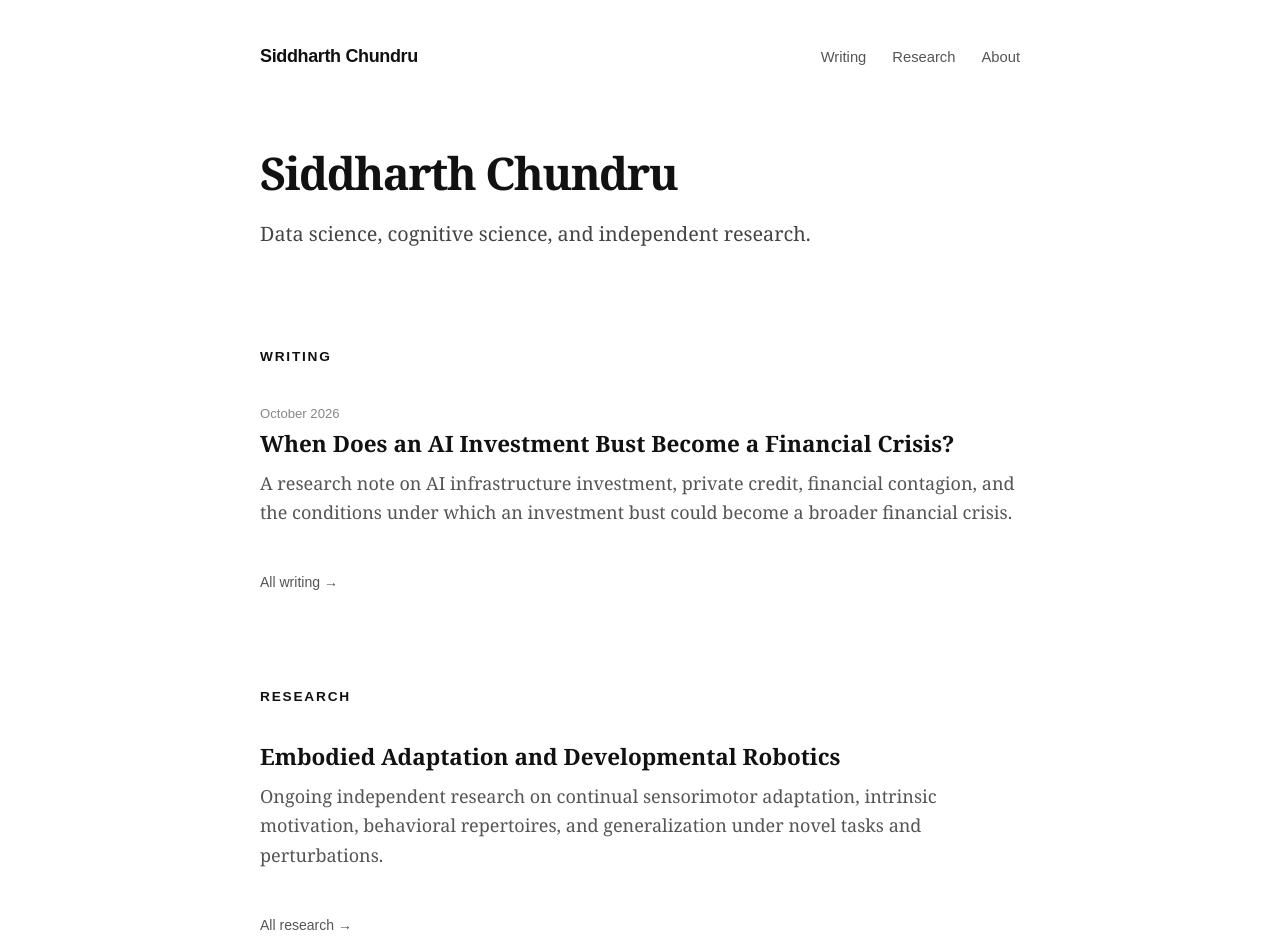
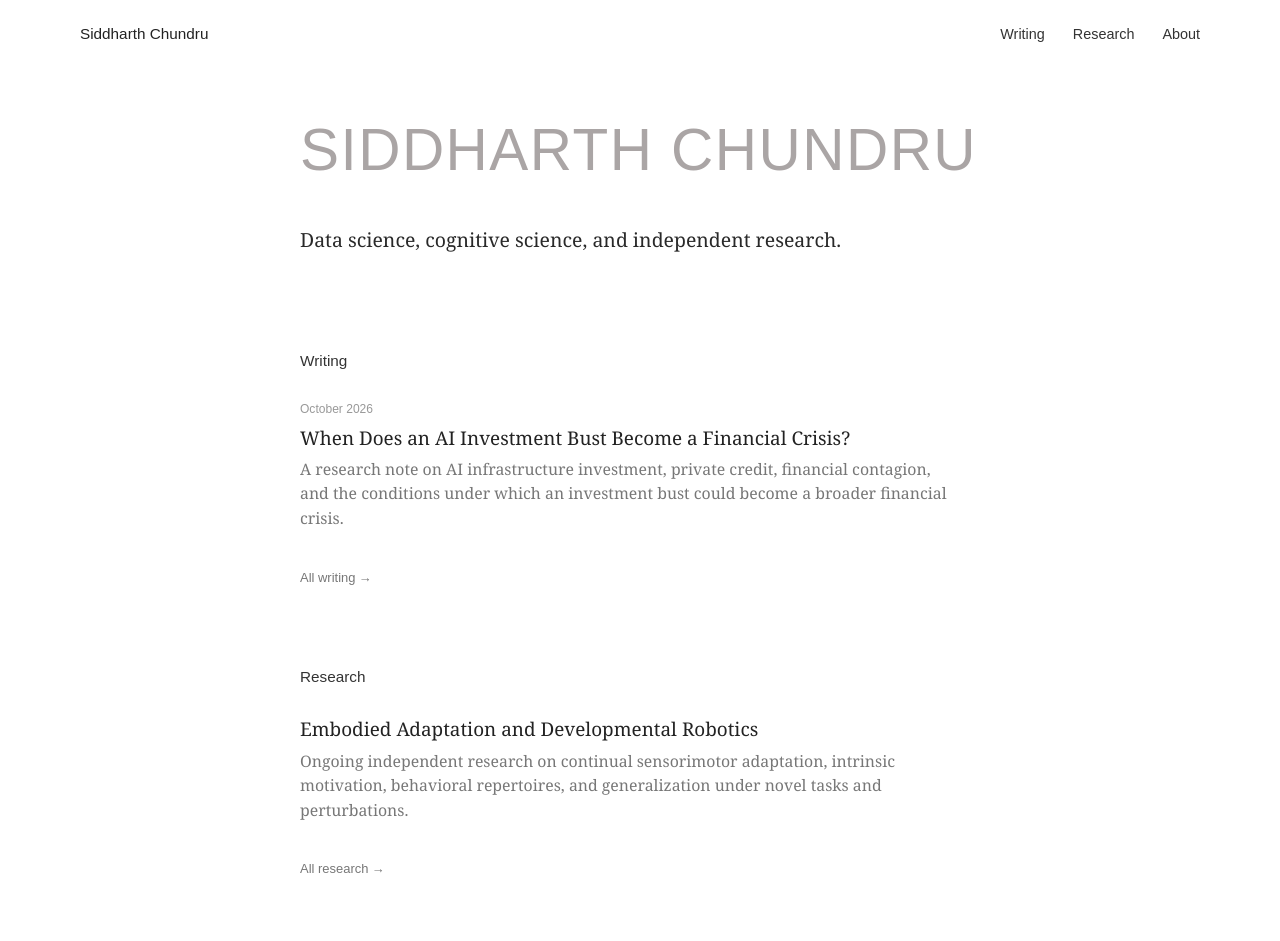
Before and after one commit to siddharthchundru/siddharthchundru.github.io, a plain HTML site: page index.html in a window 1280 px wide. Shown: the top 941 px of the page. Drawn offline with Linux system fonts and the light colour scheme.

Commit message:
Update style.css

```diff
--- a/style.css
+++ b/style.css
@@ -8,123 +8,118 @@ html {
 
 body {
   margin: 0;
-  background: #ffffff;
-  color: #171717;
-  font-family: Georgia, "Times New Roman", serif;
-  line-height: 1.65;
+  background: #fff;
+  color: #222;
+  font-family: Arial, Helvetica, sans-serif;
+  line-height: 1.55;
 }
 
 
-/* Layout */
+/* ---------- Overall width ---------- */
 
-header,
+header {
+  width: min(92%, 1120px);
+  margin: 0 auto;
+}
+
 main,
 footer {
-  width: min(90%, 760px);
+  width: min(88%, 680px);
   margin-left: auto;
   margin-right: auto;
 }
 
 
-/* Navigation */
+/* ---------- Navigation ---------- */
 
 header {
-  padding: 42px 0 75px;
+  padding: 22px 0 0;
   display: flex;
   justify-content: space-between;
-  align-items: baseline;
-  gap: 30px;
+  align-items: center;
 }
 
 .site-name {
-  font-family: Arial, Helvetica, sans-serif;
-  font-weight: 600;
-  letter-spacing: -0.02em;
-  color: #111;
+  color: #222;
+  font-size: 0.85rem;
+  font-weight: 400;
   text-decoration: none;
 }
 
 nav {
   display: flex;
-  gap: 26px;
-  font-family: Arial, Helvetica, sans-serif;
-  font-size: 0.82rem;
+  gap: 28px;
+  font-size: 0.8rem;
 }
 
 nav a {
-  color: #555;
+  color: #333;
   text-decoration: none;
 }
 
 nav a:hover {
-  color: #000;
+  color: #888;
 }
 
 
-/* Main */
+/* ---------- Intro ---------- */
 
-main {
-  min-height: 70vh;
+.intro {
+  margin: 70px 0 95px;
 }
 
-.intro {
-  margin-bottom: 95px;
+.intro h1 {
+  margin: 0 0 42px;
+  color: #aaa5a5;
+  font-size: 3.25rem;
+  font-weight: 300;
+  line-height: 1.15;
+  letter-spacing: 0.025em;
+  text-transform: uppercase;
 }
 
 .intro p {
-  max-width: 600px;
-  font-size: 1.1rem;
-  color: #444;
-}
-
-section {
-  margin-bottom: 90px;
+  max-width: 620px;
+  margin: 0;
+  color: #292929;
+  font-family: Georgia, "Times New Roman", serif;
+  font-size: 1.08rem;
+  line-height: 1.5;
 }
 
 
-/* Typography */
+/* ---------- Sections ---------- */
 
-h1,
-h2,
-h3 {
-  color: #111;
-}
-
-h1 {
-  margin: 0 0 20px;
-  font-size: 2.5rem;
-  line-height: 1.15;
-  letter-spacing: -0.035em;
+section:not(.intro) {
+  margin-bottom: 75px;
 }
 
 h2 {
-  margin: 0 0 34px;
-  font-family: Arial, Helvetica, sans-serif;
-  font-size: 0.76rem;
-  font-weight: 600;
-  text-transform: uppercase;
-  letter-spacing: 0.13em;
-}
-
-h3 {
-  margin: 4px 0 9px;
-  font-size: 1.25rem;
-  line-height: 1.35;
-}
-
-p {
-  margin-top: 0;
+  margin: 0 0 27px;
+  color: #333;
+  font-size: 0.85rem;
+  font-weight: 400;
+  letter-spacing: 0;
+  text-transform: none;
 }
 
 
-/* Writing / research entries */
+/* ---------- Entries ---------- */
 
 .item {
-  margin-bottom: 38px;
+  margin-bottom: 32px;
+}
+
+.item h3 {
+  margin: 0 0 5px;
+  font-family: Georgia, "Times New Roman", serif;
+  font-size: 1.05rem;
+  font-weight: 400;
+  line-height: 1.45;
 }
 
 .item h3 a {
-  color: #111;
+  color: #222;
   text-decoration: none;
 }
 
@@ -133,61 +128,76 @@ p {
 }
 
 .item p {
-  color: #555;
+  max-width: 650px;
+  margin: 0;
+  color: #777;
+  font-family: Georgia, "Times New Roman", serif;
+  font-size: 0.88rem;
+  line-height: 1.55;
 }
 
 .date {
-  margin-bottom: 5px;
-  font-family: Arial, Helvetica, sans-serif;
-  font-size: 0.73rem;
-  color: #888 !important;
+  margin-bottom: 6px !important;
+  color: #999 !important;
+  font-family: Arial, Helvetica, sans-serif !important;
+  font-size: 0.67rem !important;
+}
+
+.more {
+  margin-top: 30px;
 }
 
 .more a {
-  font-family: Arial, Helvetica, sans-serif;
-  font-size: 0.78rem;
-  color: #555;
+  color: #777;
+  font-size: 0.72rem;
   text-decoration: none;
 }
 
 .more a:hover {
-  color: #000;
+  color: #222;
 }
 
 
-/* Footer */
+/* ---------- Footer ---------- */
 
 footer {
-  padding: 28px 0 50px;
-  border-top: 1px solid #e8e8e8;
-  font-family: Arial, Helvetica, sans-serif;
-  font-size: 0.7rem;
-  color: #999;
+  margin-top: 110px;
+  padding: 25px 0 45px;
+  border-top: 1px solid #eee;
+  color: #aaa;
+  font-size: 0.65rem;
 }
 
 
-/* Mobile */
+/* ---------- Mobile ---------- */
 
 @media (max-width: 650px) {
 
-  html {
-    font-size: 17px;
-  }
-
   header {
-    display: block;
-    padding-top: 28px;
-    padding-bottom: 55px;
+    width: 88%;
+    padding-top: 20px;
   }
 
   nav {
-    margin-top: 18px;
-    gap: 20px;
-    flex-wrap: wrap;
+    gap: 17px;
+    font-size: 0.72rem;
   }
 
-  h1 {
-    font-size: 2.1rem;
+  .site-name {
+    font-size: 0.76rem;
   }
 
+  main,
+  footer {
+    width: 86%;
+  }
+
+  .intro {
+    margin-top: 60px;
+    margin-bottom: 75px;
+  }
+
+  .intro h1 {
+    font-size: 2.45rem;
+  }
 }
```
